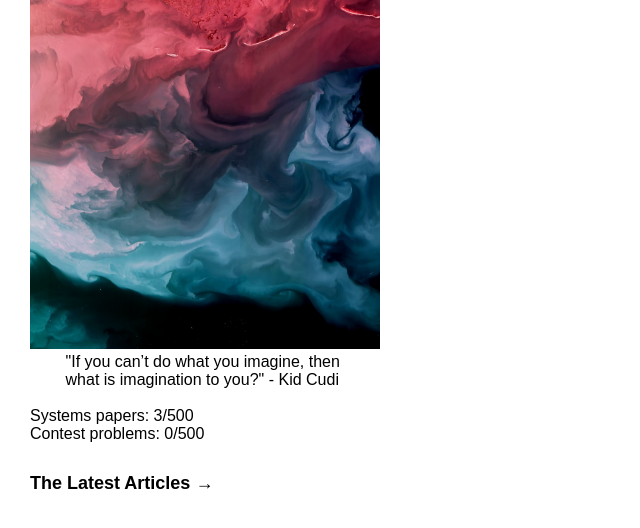
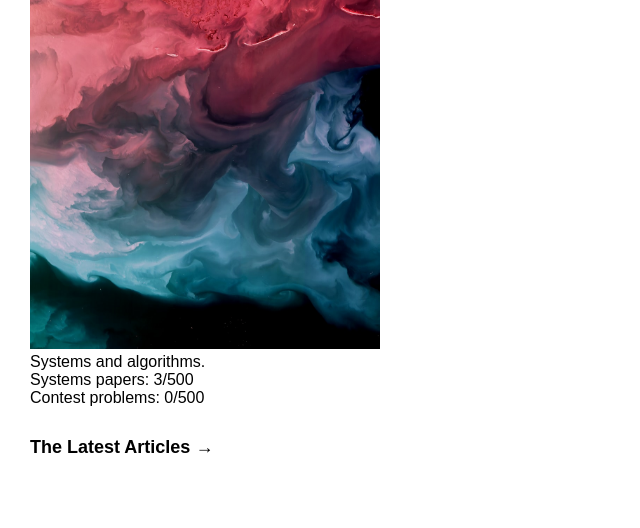
Before and after one commit to raymonddeng99/the500project, a Node project: template app/templates/index.ejs in a window 1280 px wide. Shown: the part 111-639 px from the top of the page, without its empty margins (0-640 px from the left). Run offline with Node 20 templates, Linux system fonts and the light colour scheme; the template is opened without the code that fills it, so the values that code supplies are empty; style sheets or scripts are compiled from the project's sources; some web fonts are replaced.

Commit message:
Change index

```diff
--- a/app/templates/index.ejs
+++ b/app/templates/index.ejs
@@ -22,9 +22,7 @@
   </header>
     <main id="main-container">
       <img src="../assets/cover.jpeg" width="350px" height="350px" />
-      <p>&nbsp;&nbsp;&nbsp;&nbsp;&nbsp;&nbsp;&nbsp;&nbsp;"If you can’t do what you imagine, then</p>
-      <p>&nbsp;&nbsp;&nbsp;&nbsp;&nbsp;&nbsp;&nbsp;&nbsp;what is imagination to you?" - Kid Cudi</p>
-      <br>
+      <p>Systems and algorithms.</p>
       <p>Systems papers: 3/500</p>
       <p>Contest problems: 0/500</p>
 
```
